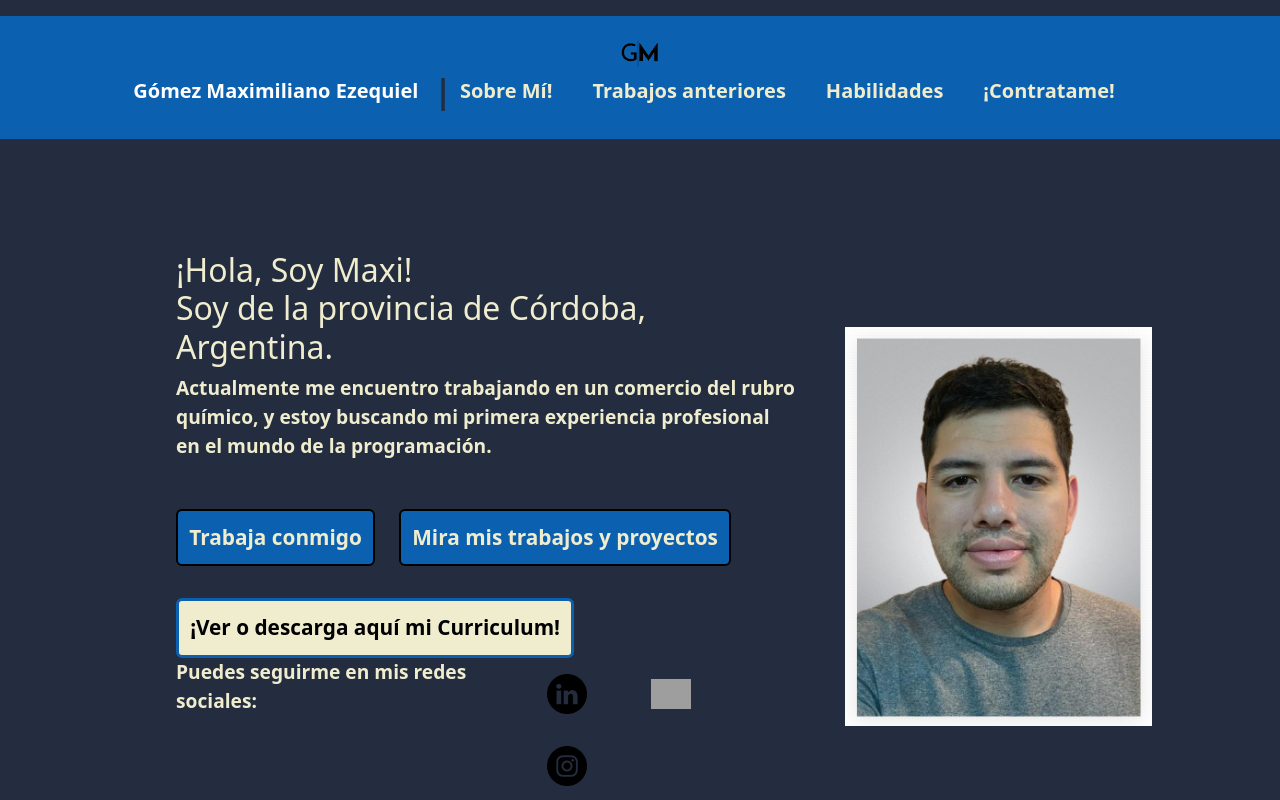
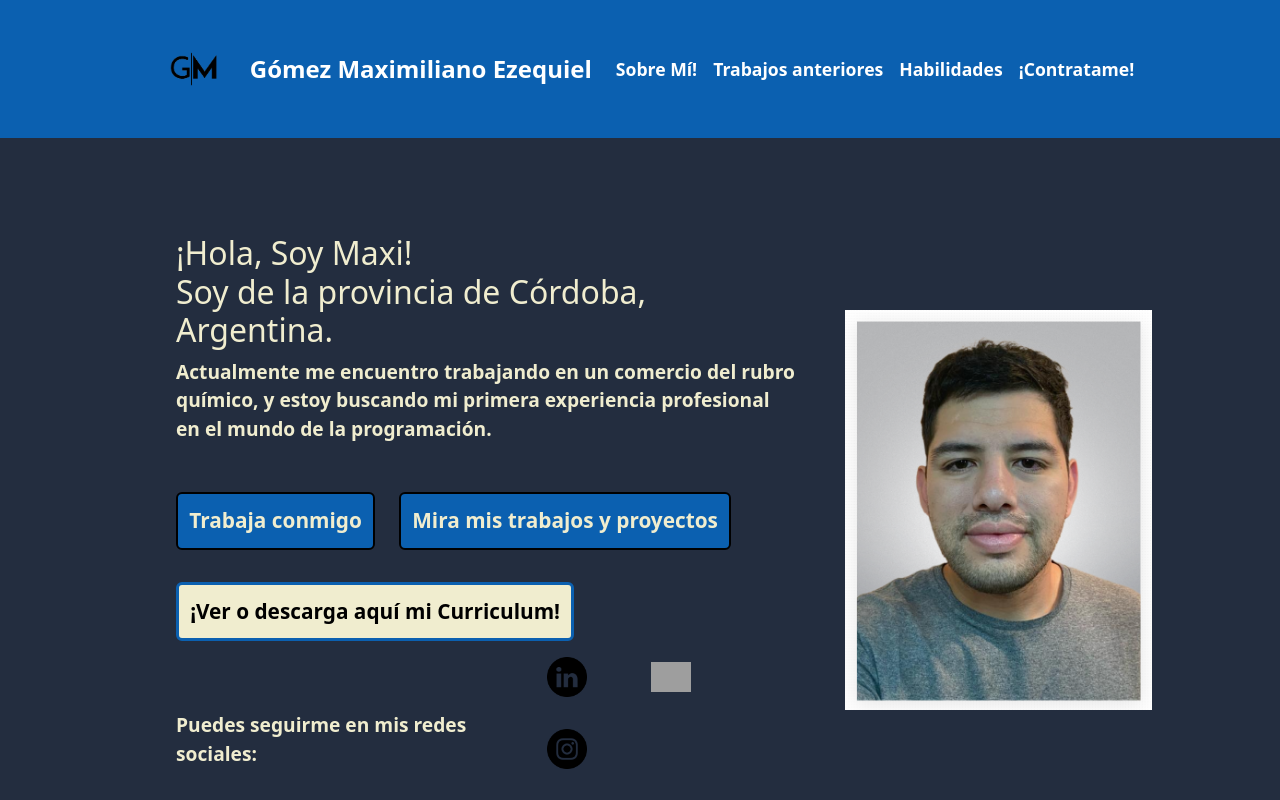
Before and after one commit to maximmusg/Portfolio2024, a React (Vite) app: page / in a window 1280 px wide. Shown: the top 800 px of the page. Built offline with nearby package versions, Linux system fonts and the light colour scheme; grey boxes are pictures that could not be loaded.

Commit message:
Se agregaron mas estilos al navBar para que quede mas centrado

```diff
--- a/package.json
+++ b/package.json
@@ -10,7 +10,9 @@
     "preview": "vite preview"
   },
   "dependencies": {
+    "bootstrap": "^5.3.3",
     "react": "^18.2.0",
+    "react-bootstrap": "^2.10.1",
     "react-dom": "^18.2.0",
     "react-router-dom": "^6.21.3"
   },
--- a/src/Portfolio.jsx
+++ b/src/Portfolio.jsx
@@ -1,4 +1,4 @@
-import Navbar from "./components/Navbar";
+import AppNavbar from "./components/Navbar";
 import About from "./components/About";
 import Projects from "./components/Projects";
 import Skills from "./components/Skills";
@@ -8,7 +8,7 @@ import Footer from "./components/Footer";
 const Portfolio = () => {
   return (
     <>
-      <Navbar />
+      <AppNavbar />
       <About />
       <Projects />
       <Skills />
--- a/src/components/Navbar.jsx
+++ b/src/components/Navbar.jsx
@@ -1,14 +1,16 @@
 const Navbar = () => {
   return (
-    <>
-      <nav className="navbar navbar-expand-lg navbar__flex">
-        <img className="logo__img" src="./images/logo2.png" alt="logoNombre" />
-
-        <div className="container-nav  ">
-          <a className="navbar-brand navbar-title " to="#">
+    <div className="navbar-container" style={{ backgroundColor: "#0b60b0" }}>
+      <nav className="navbar navbar-expand-lg navbar-dark">
+        <div className="container">
+          <img
+            className="logo__img"
+            src="./images/logo2.png"
+            alt="logoNombre"
+          />
+          <a className="navbar-brand navbar-title" href="#">
             Gómez Maximiliano Ezequiel
           </a>
-          <span className="navbar-line"> | </span>
           <button
             className="navbar-toggler"
             type="button"
@@ -21,8 +23,8 @@ const Navbar = () => {
             <span className="navbar-toggler-icon"></span>
           </button>
 
-          <div className="collapse navbar-collapse " id="navbarNav">
-            <ul className="navbar-nav ">
+          <div className="collapse navbar-collapse" id="navbarNav">
+            <ul className="navbar-nav ml-auto">
               <li className="nav-item">
                 <a className="nav-link" href="#about">
                   Sobre Mí!
@@ -47,7 +49,7 @@ const Navbar = () => {
           </div>
         </div>
       </nav>
-    </>
+    </div>
   );
 };
 
--- a/src/index.css
+++ b/src/index.css
@@ -22,64 +22,39 @@ body {
 
 /* ----------------HEADER STYLES---------------- */
 
-.navbar {
-  /* width: 100%; */
-  background-color: #0b60b0;
-  padding: 1.5rem 0;
+.navbar-container {
+  width: 100%;
   display: flex;
-  flex-direction: column;
-  margin: 1rem 0 4rem 0;
-  position: sticky;
+  align-items: center;
+  justify-content: center;
+  padding: 2rem 0;
 }
 
-.container-nav {
-  display: flex;
-  align-items: center;
+.navbar-title {
+  font-size: 1.5rem;
+  font-weight: bold;
+}
+
+.navbar-nav {
+  text-align: center;
+}
+
+.nav-link {
+  padding: 1rem;
+  color: white;
+  text-decoration: none;
+  font-weight: bolder;
+  font-size: 1.1rem;
+}
+
+.nav-link:hover {
+  text-decoration: underline;
+  color: #40a2d8;
 }
 
 .logo__img {
-  margin: 0 auto;
-  width: 3%;
-}
-.navbar-title {
-  font-weight: bold;
-  text-align: center;
-}
-
-.navbar-title:hover {
-  color: #40a2d8;
-  cursor: pointer;
-}
-
-.navbar-line {
-  text-align: center;
-  font-size: 2rem;
-  font-weight: 600;
-  color: #232d3f;
-  text-align: center;
-}
-
-.navbar-brand {
-  color: white;
-  /* margin: 0 auto; */
-}
-
-.nav-item {
-  text-align: center;
-}
-
-.nav-item a {
-  color: #f0edcf;
-  font-size: 1.25rem;
-  margin-right: 1.5rem;
-  font-weight: 600;
-  text-align: center;
-}
-
-.nav-item a:hover {
-  font-weight: bold;
-  color: #232d3f;
-  font-size: 1.3rem;
+  width: 3rem;
+  margin: 0 2rem;
 }
 
 /* ----------------ABOUT STYLES---------------- */
@@ -113,6 +88,7 @@ body {
 
 .about__social {
   display: flex;
+  align-items: flex-end;
   justify-content: space-around;
 }
 
--- a/src/main.jsx
+++ b/src/main.jsx
@@ -1,6 +1,7 @@
 import React from "react";
 import ReactDOM from "react-dom/client";
 import Portfolio from "./Portfolio";
+import "bootstrap/dist/css/bootstrap.min.css";
 import "./index.css";
 
 ReactDOM.createRoot(document.getElementById("root")).render(
```
Also changed, not shown: 1 other file (tests, documents, lock files or other folders).
